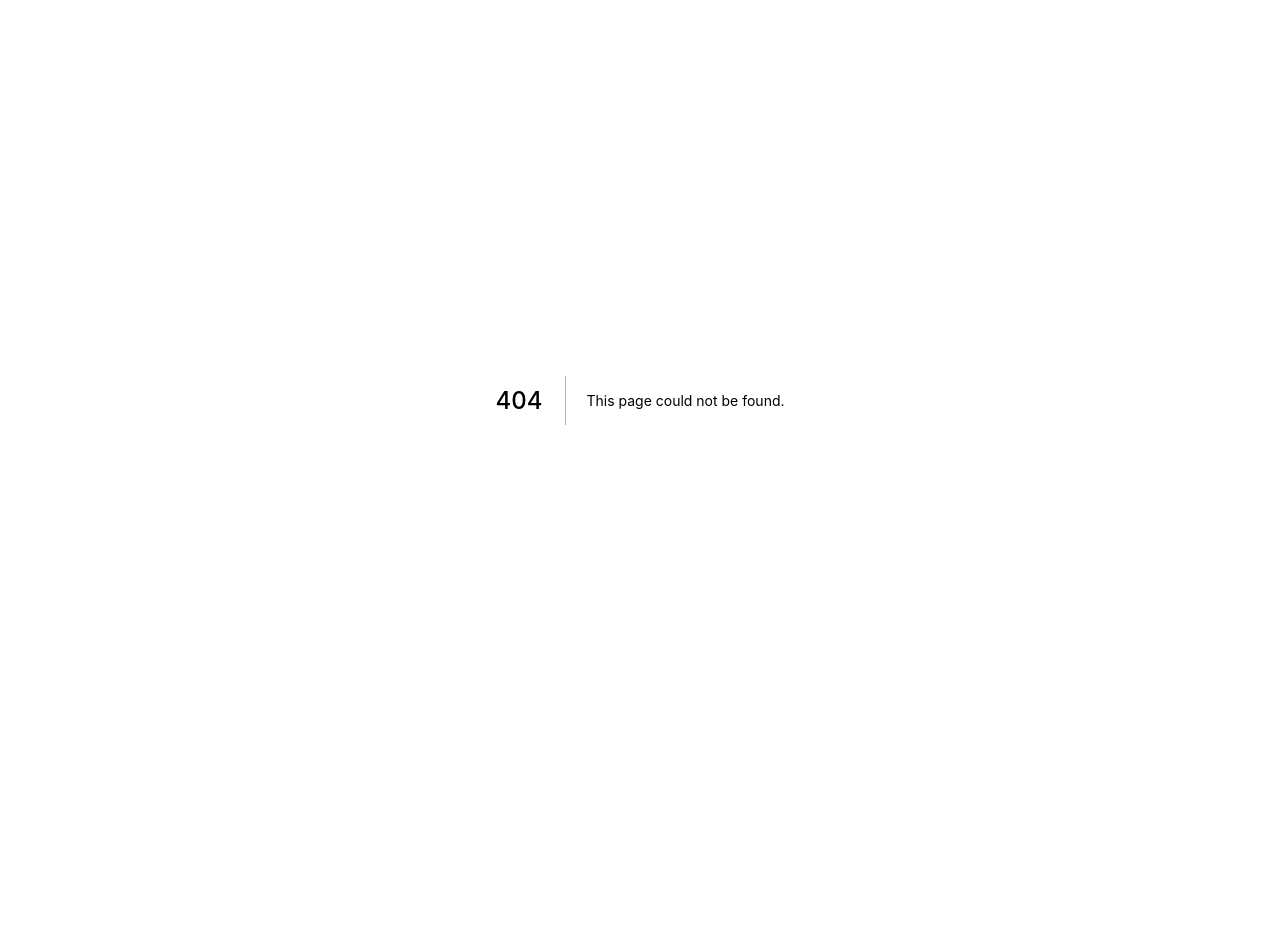
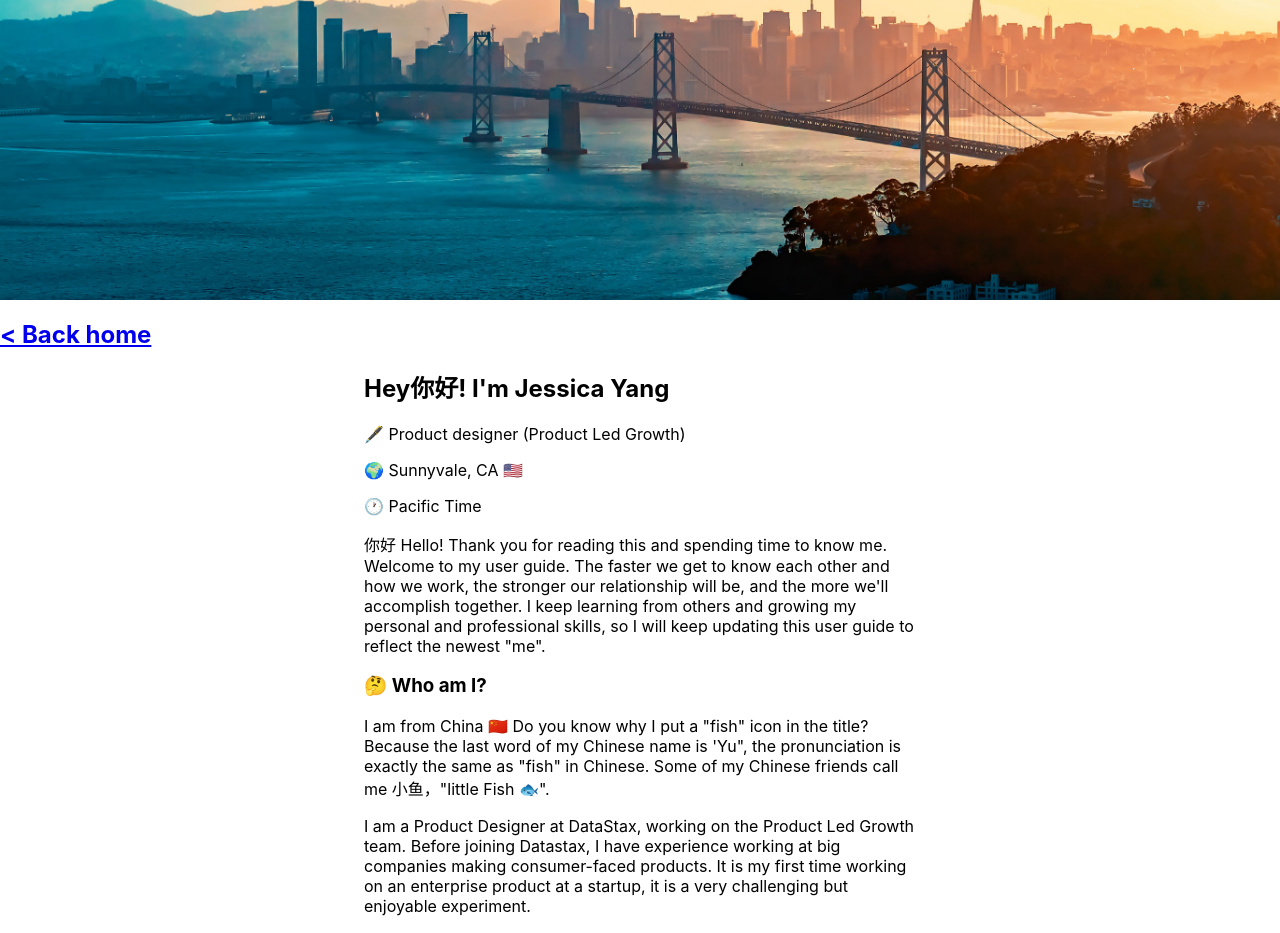
Before and after one commit to djsauble/vercel-example, a Next.js app: page /guides/jessica in a window 1280 px wide. Before the commit this address had no page. Shown: the top 933 px of the page. Before the commit the page ends 800 px from the top, so only its background shows below. Built offline with nearby package versions, Linux system fonts and the light colour scheme.

Commit message:
adding jessicas page

```diff
--- /dev/null
+++ b/pages/guides/jessica.js
@@ -0,0 +1,133 @@
+import Layout from "../../components/layout";
+
+function App() {
+  return (
+    <Layout image="/images/sf.jpeg">
+      <div className="App">
+        <header className="App-header">
+          <h2>Hey你好! I'm Jessica Yang</h2>
+          <p>
+            🖋️ Product designer (Product Led Growth)
+            <p>🌍 Sunnyvale, CA 🇺🇸</p>
+            <p>🕐 Pacific Time</p>
+            <p>
+              你好 Hello! Thank you for reading this and spending time to know
+              me. Welcome to my user guide. The faster we get to know each other
+              and how we work, the stronger our relationship will be, and the
+              more we'll accomplish together. I keep learning from others and
+              growing my personal and professional skills, so I will keep
+              updating this user guide to reflect the newest "me".
+            </p>
+            <h3>🤔 Who am I?</h3>
+            <p>
+              I am from China 🇨🇳 Do you know why I put a "fish" icon in the
+              title? Because the last word of my Chinese name is 'Yu", the
+              pronunciation is exactly the same as "fish" in Chinese. Some of my
+              Chinese friends call me 小鱼，"little Fish 🐟".
+            </p>
+            <p>
+              I am a Product Designer at DataStax, working on the Product Led
+              Growth team. Before joining Datastax, I have experience working at
+              big companies making consumer-faced products. It is my first time
+              working on an enterprise product at a startup, it is a very
+              challenging but enjoyable experiment.
+            </p>
+            <p>
+              Most of the time, I am extroverted and talkative, but sometimes, I
+              am in a low battery mode so I am quiet.
+            </p>
+            <p>
+              I never had good luck, which makes me believe I should work hard
+              if I want to obtain any achievements.
+            </p>
+            Outside of work,
+            <br />
+            <br />
+            - When I am hungry, I become anxious.
+            <br />
+            - I enjoy sharing my stories, thoughts, and life journey with other
+            people, my 50k followers on social media can prove it.
+            <br />
+            - I have a collection of beautiful wooden music boxes.
+            <br />
+            <br />
+            You can see my previous work at
+            [jessicayang.net](http://jessicayang.net/)
+            <h3>🖋️ Me At Work</h3>
+            <br />I am not a morning person, my brain doesn't work fully
+            functional if I get up very early. I prefer to start my workday late
+            and end late.
+            <br />
+            <br />I don't have a mature work habit, I keep changing and
+            improving my current work habit by observing how other people work
+            more efficiently.
+            <br />
+            <br />
+            Writing is my weakness. I tried to avoid writing in the past, but
+            now I have to accept the truth that writing is an integral part of
+            our work. I have been aware of this weakness and improving it, but
+            it takes some time. Please be patient with me.
+            <br />
+            <br />
+            When I am very into an idea, I move too fast and forget to ask
+            "why". I am improving it now.
+            <br />
+            <br />I like making friends with my colleagues, although I was told
+            we should never make friends with coworkers. If I need to spend
+            nearly 1/3 of my life with some people, I hope to spend the time
+            with my friends.
+            <h3>👂🏻Communication</h3>
+            <p>
+              <br />- Slack is the best way to get in touch with me from 9 am -
+              6 pm PST. I don't immediately open my emails, so please send me a
+              message on Slack if you share anything with me in email and need
+              my quick responses.
+              <br />- If we have to send many messages back and forth on Slack,
+              I feel like a quick meeting is more productive. Recently I have
+              been struggling with having too many meetings, so I will be
+              thinking more before sending out a meeting invite.
+              <br />- There are several situations that I don't respond to your
+              Slack: I am in the middle of something, I don't have an answer
+              (yet), or I think my work is not "ready."
+              <br />- I am always very transparent to share my thoughts, ideas,
+              questions, and struggles. Sometimes too transparent. I've
+              regretted some of the talks I brought up in the past.
+              <br />- I am curious. If I ask many questions, I am not
+              questioning you but trying to understand better what you think.
+              <br />- I express my emotions strongly. It may make me sound like
+              I am complaining or in other negative emotions, but I am not. It
+              is just how I express myself.
+            </p>
+            <h3>🉑 Feedback</h3>I believe constant feedback is key to growth and
+            building a healthy relationship. When you give me feedback, please
+            BE DIRECT. Just tell it like it is. No need to sugar-coat difficult
+            news or negative feedback for me. I will not take any feedback
+            personally, I am thrilled to hear other people telling me how to
+            improve myself - work, personality, work style, etc. Both verbal and
+            written feedback are welcome, I have a note with all of the feedback
+            I received. When you tell me something I don't do well, some tips on
+            improving will go a long way.
+            <h3>🎈MVPS</h3>
+            Here are some behaviors I love seeing:
+            <br />- I hope to get the space to do my explorations first then get
+            feedback to improve them.
+            <br />- Please trust me and believe I can solve complex problems and
+            make good designs.
+            <br />- Feedback helps me better know myself. If possible, I would
+            like to schedule a 1:1 talk with each team member everything 3-6
+            months, please share your honest thoughts on what I do good, what I
+            should improve.
+            <br />- The best way to get me to do something is to tell me that I
+            can't do it. I will work hard to prove to myself that I can do it.
+            <br />- The best way to get me to do something is to tell me to do
+            it without explaining the context.
+          </p>
+        </header>
+
+        <p></p>
+      </div>
+    </Layout>
+  );
+}
+
+export default App;
--- a/pages/index.js
+++ b/pages/index.js
@@ -38,6 +38,11 @@ export default function Home() {
             </Link>
           </li>
           <li>
+            <Link href="/guides/jessica">
+              <a>Jessica</a>
+            </Link>
+          </li>
+          <li>
             <Link href="/guides/cole">
               <a>Cole</a>
             </Link>
```
Also changed, not shown: public/images/sf.jpeg (added).
